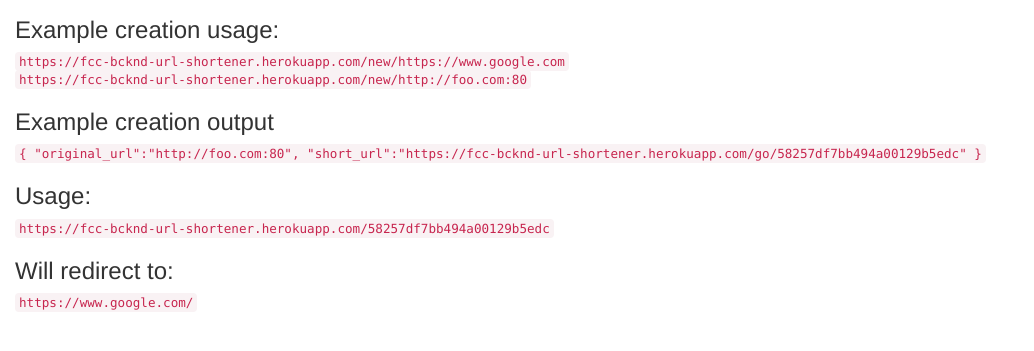
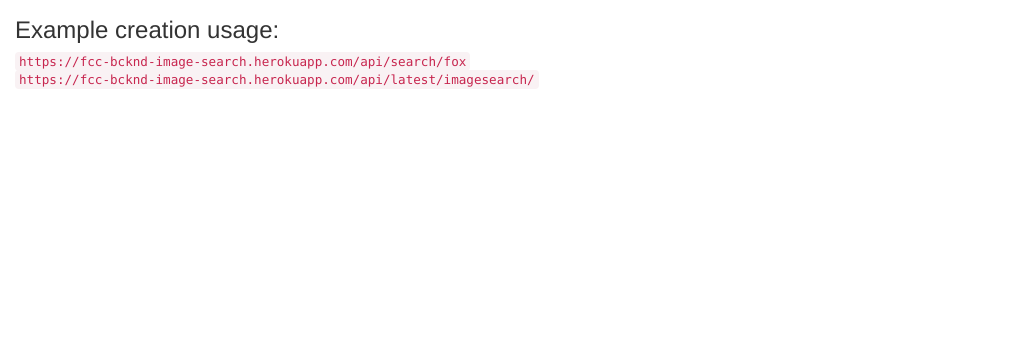
Before and after one commit to JonnyFox/image-search, a website: page src/index.html in a window 1280 px wide. Shown: the part 63-414 px from the top of the page, without its empty margins (0-1034 px from the left). Drawn offline with nearby package versions, Linux system fonts and the light colour scheme.

Commit message:
refactoring index

```diff
--- a/src/index.html
+++ b/src/index.html
@@ -2,10 +2,10 @@
 
 <head>
     <meta charset="UTF-8" />
-    <title>URL Shortener Microservice</title>
+    <title>Image search microservice</title>
     <!--Always force latest IE rendering engine (even in intranet) & Chrome Frame Remove this if you use the .htaccess-->
     <meta http-equiv="X-UA-Compatible" content="IE=edge,chrome=1" />
-    <meta name="description" content="URL Shortener Microservice" />
+    <meta name="description" content="Image search microservice" />
     <meta name="viewport" content="width=device-width, initial-scale=1.0" />
     <link rel="stylesheet" href="https://maxcdn.bootstrapcdn.com/bootstrap/3.3.6/css/bootstrap.min.css" />
     <link rel="stylesheet prefetch" href="https://maxcdn.bootstrapcdn.com/font-awesome/4.4.0/css/font-awesome.min.css" />
@@ -16,11 +16,8 @@
 <body>
     <div class="container-fluid">
         <h1 class="header">Image search</h1>
-        <h3>Example creation usage:</h3><code>https://fcc-bcknd-url-shortener.herokuapp.com/new/https://www.google.com</code><br/><code>https://fcc-bcknd-url-shortener.herokuapp.com/new/http://foo.com:80</code>
-        <h3>Example creation output</h3><code>{
-  "original_url":"http://foo.com:80",
-  "short_url":"https://fcc-bcknd-url-shortener.herokuapp.com/go/58257df7bb494a00129b5edc"
-}</code>
-        <h3>Usage:</h3><code>https://fcc-bcknd-url-shortener.herokuapp.com/58257df7bb494a00129b5edc</code>
-        <h3>Will redirect to:</h3><code>https://www.google.com/</code></div>
+        <h3>Example creation usage:</h3>
+        <code>https://fcc-bcknd-image-search.herokuapp.com/api/search/fox</code>
+        <br/>
+        <code>https://fcc-bcknd-image-search.herokuapp.com/api/latest/imagesearch/</code>
 </body>
```
